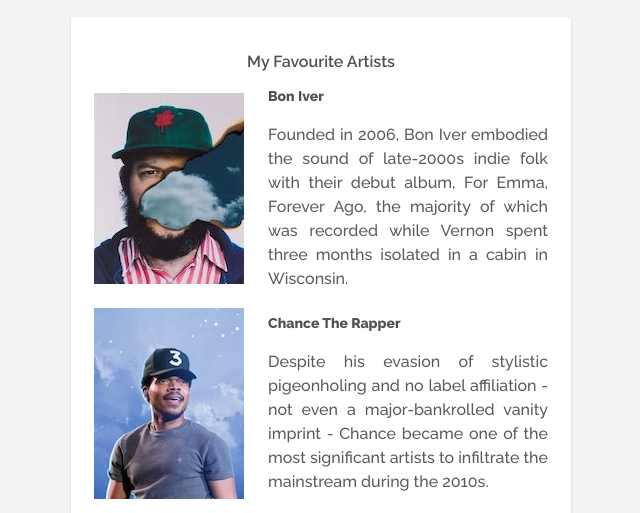
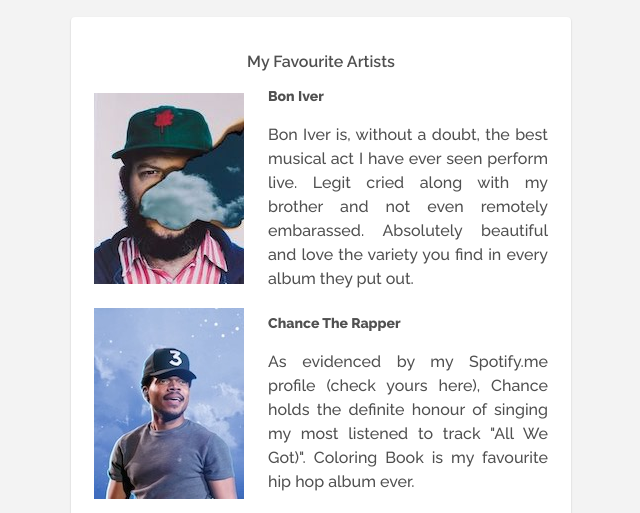
Before and after one commit to joshbolland/profile, a plain HTML site: page index.html in a window 1280 px wide. Shown: the part 423-936 px from the top of the page, without its empty margins (319-959 px from the left). Drawn offline with Linux system fonts and the light colour scheme.

Commit message:
make my profile prettier

```diff
--- a/index.html
+++ b/index.html
@@ -52,7 +52,7 @@
               <td>
                 <h3>Bon Iver</h3>
                 <p>
-                  Founded in 2006, Bon Iver embodied the sound of late-2000s indie folk with their debut album, For Emma, Forever Ago, the majority of which was recorded while Vernon spent three months isolated in a cabin in Wisconsin.
+                  Bon Iver is, without a doubt, the best musical act I have ever seen perform live. Legit cried along with my brother and not even remotely embarassed. Absolutely beautiful and love the variety you find in every album they put out.
                 </p>
               </td>
             </tr>
@@ -63,7 +63,7 @@
               <td>
                 <h3>Chance The Rapper</h3>
                 <p>
-                  Despite his evasion of stylistic pigeonholing and no label affiliation - not even a major-bankrolled vanity imprint - Chance became one of the most significant artists to infiltrate the mainstream during the 2010s.
+                  As evidenced by my Spotify.me profile (check yours <a href="https://spotify.me" target="_blank">here</a>), Chance holds the definite honour of singing my most listened to track "<a href="https://open.spotify.com/track/3ZLyt2ndLFBh148XRYjYYZ?si=deeVki2XTUOnFlyA3aHJkw" target="_blank">All We Got</a>)". Coloring Book is my favourite hip hop album ever.
                 </p>
               </td>
             </tr>
--- a/style.css
+++ b/style.css
@@ -42,7 +42,7 @@ h4 {
 }
 
 p {
-   color: rgb(90, 90, 90);
+   color: rgb(80, 80, 80);
    font-weight: 400;
    text-align: justify;
    line-height: 1.5em;
```
Also changed, not shown: 1 other file.
